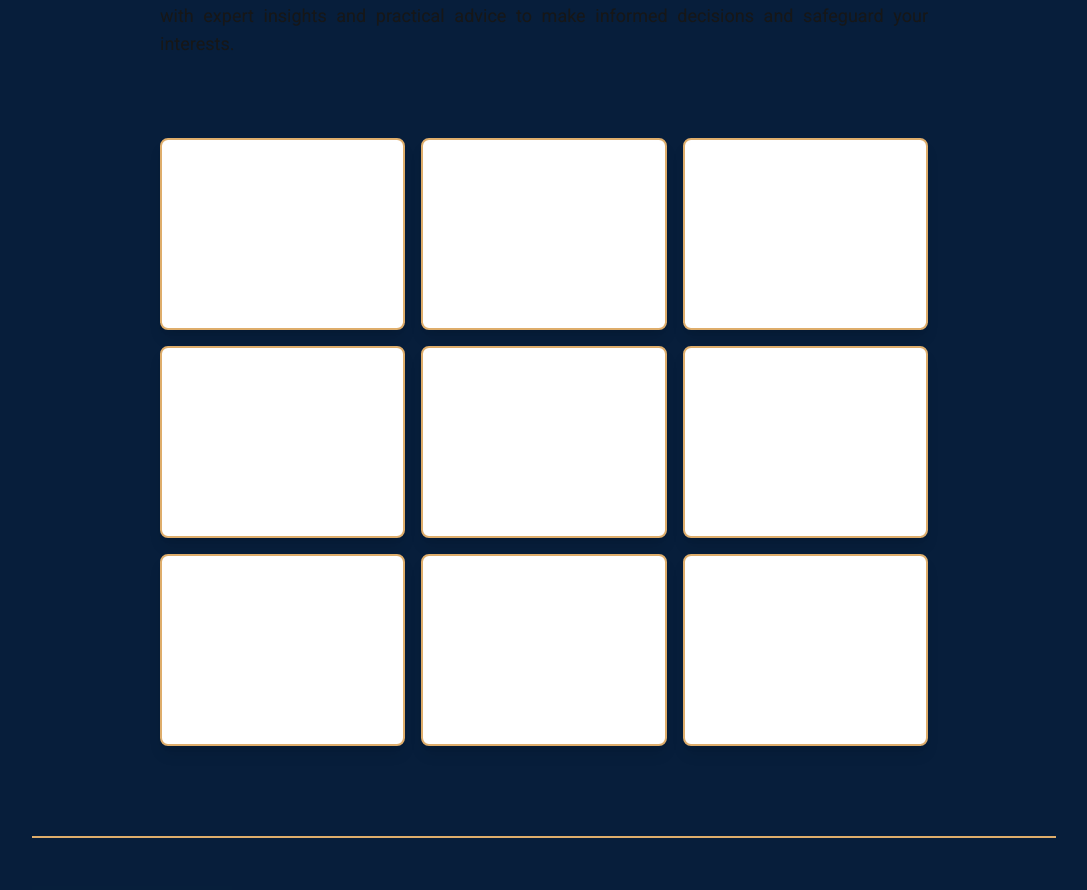
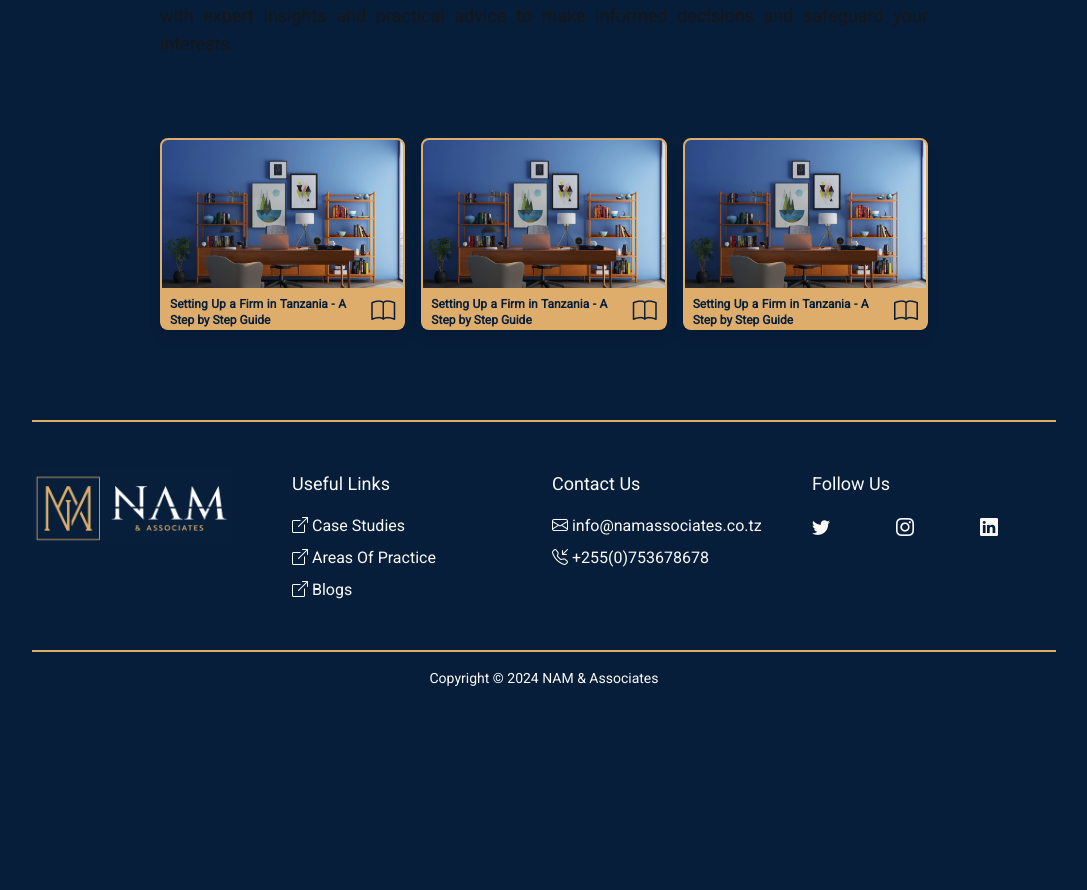
Before and after one commit to genie360s/nam-website, a Next.js app in the folder nam/: page /Blogs in a window 1280 px wide. Shown: the part 440-1330 px from the top of the page, without its empty margins (96-1183 px from the left). After the commit the page ends 1128 px from the top, so only its background shows below. Built offline with nearby package versions, Linux system fonts and the light colour scheme.

Commit message:
add:temporary content for blogs

```diff
--- a/nam/src/app/Blogs/page.tsx
+++ b/nam/src/app/Blogs/page.tsx
@@ -44,16 +44,11 @@ export default function Blogs() {
       </div>
       {/* the services */}
 
-      <div className="mx-auto mt-[10vh] w-[60vw] grid grid grid-rows-3 grid-flow-col grid-cols-3 gap-4  ">
+      <div className="mx-auto mt-[10vh] w-[60vw] grid grid grid-rows-1 grid-flow-col grid-cols-3 gap-4  ">
         <BlogCard />
         <BlogCard />
         <BlogCard />
-        <BlogCard />
-        <BlogCard />
-        <BlogCard />
-        <BlogCard />
-        <BlogCard />
-        <BlogCard />
+
 
       </div>
       {/* footer */}
--- a/nam/src/app/components/blogCard.tsx
+++ b/nam/src/app/components/blogCard.tsx
@@ -2,6 +2,13 @@
 
 export default function BlogCard() {
     return (
-        <div className="col-span-1 h-48 bg-white rounded-lg border-2 shadow-lg border-brand-copper relative flex items-center justify-center bg-cover"></div>
+        <div className="col-span-1 h-48 bg-white rounded-lg border-2 shadow-lg border-brand-copper cursor-pointer relative flex items-center justify-center bg-[url('/images/office.jpg')] bg-cover">
+            <div className="absolute bottom-0 w-full bg-brand-copper h-10 cursor-pointer">
+                <div className="font-bold absolute left-0 text-brand-blue text-xs text-justify w-[15vw] p-2">
+                    Setting Up a Firm in Tanzania - A Step by Step Guide
+                </div>
+                <div className="absolute right-0 bottom-0 text-brand-blue"><i className="text-2xl bi bi-book p-2"></i></div>
+            </div>
+        </div>
     );
 }
```
Also changed, not shown: nam/public/images/office.jpg (added).
